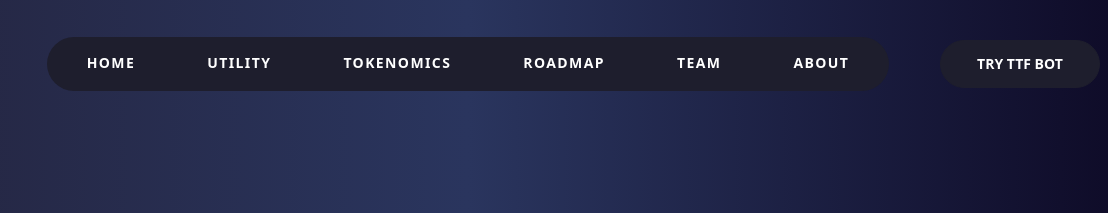
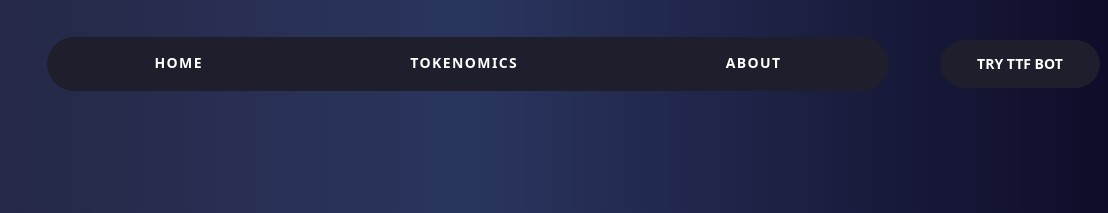
Before and after one commit to kaizelkai/ttfbot.io, a plain HTML site: page index.html in a window 1280 px wide. Shown: the top 213 px of the page, 172-1280 px from the left. Drawn offline with nearby package versions, Linux system fonts and the light colour scheme; a script that the page names is missing.

Commit message:
modif  m

```diff
--- a/index.html
+++ b/index.html
@@ -352,7 +352,7 @@
                   class="uppercase py-2 font-bold  text-accent font-sans cursor-pointer text-sm tracking-widest border-b-2 border-transparent hover:border-accent transition-colors duration-[600ms] "
                   href="#home">Home</a><a
                   class="uppercase py-2 font-bold  text-accent font-sans cursor-pointer text-sm tracking-widest border-b-2 border-transparent hover:border-accent transition-colors duration-[600ms]"
-                  href="#utility">Utility</a><a
+                  href="#utility" style="display: none;">Utility</a><a
                   class="uppercase py-2 font-bold  text-accent font-sans cursor-pointer text-sm tracking-widest border-b-2 border-transparent hover:border-accent transition-colors duration-[600ms]"
                   style="display: none;" href="#versions">Versions</a><a
                   class="uppercase py-2 font-bold  text-accent font-sans cursor-pointer text-sm tracking-widest border-b-2 border-transparent hover:border-accent transition-colors duration-[600ms]"
@@ -360,9 +360,9 @@
                   class="uppercase py-2 font-bold  text-accent font-sans cursor-pointer text-sm tracking-widest border-b-2 border-transparent hover:border-accent transition-colors duration-[600ms]"
                   href="#audit" style="display: none;">Audit</a><a
                   class="uppercase py-2 font-bold  text-accent font-sans cursor-pointer text-sm tracking-widest border-b-2 border-transparent hover:border-accent transition-colors duration-[600ms]"
-                  href="#roadmap">Roadmap</a><a
+                  href="#roadmap" style="display: none;">Roadmap</a><a
                   class="uppercase py-2 font-bold  text-accent font-sans cursor-pointer text-sm tracking-widest border-b-2 border-transparent hover:border-accent transition-colors duration-[600ms]"
-                  href="#team">Team</a><a
+                  href="#team" style="display: none;">Team</a><a
                   class="uppercase py-2 font-bold  text-accent font-sans cursor-pointer text-sm tracking-widest border-b-2 border-transparent hover:border-accent transition-colors duration-[600ms]"
                   href="#about">About</a>
               </ul>
@@ -379,7 +379,7 @@
                   <a class="uppercase py-4 font-bold  text-accent font-sans cursor-pointer text-md tracking-widest border-b-2 border-transparent hover:border-accent transition-colors duration-[600ms]  border-accent"
                     href="#home">Home</a><a
                     class="uppercase py-4 font-bold  text-accent font-sans cursor-pointer text-md tracking-widest border-b-2 border-transparent hover:border-accent transition-colors duration-[600ms]"
-                    href="#utility">Utility</a><a
+                    href="#utility" style="display: none;">Utility</a><a
                     class="uppercase py-4 font-bold  text-accent font-sans cursor-pointer text-md tracking-widest border-b-2 border-transparent hover:border-accent transition-colors duration-[600ms]"
                     style="display: none;" href="#versions">Versions</a><a
                     class="uppercase py-4 font-bold  text-accent font-sans cursor-pointer text-md tracking-widest border-b-2 border-transparent hover:border-accent transition-colors duration-[600ms]"
@@ -387,9 +387,9 @@
                     class="uppercase py-4 font-bold  text-accent font-sans cursor-pointer text-md tracking-widest border-b-2 border-transparent hover:border-accent transition-colors duration-[600ms]"
                     href="#audit" style="display: none;">Audit</a><a
                     class="uppercase py-4 font-bold  text-accent font-sans cursor-pointer text-md tracking-widest border-b-2 border-transparent hover:border-accent transition-colors duration-[600ms]"
-                    href="#roadmap">Roadmap</a><a
+                    href="#roadmap" style="display: none;">Roadmap</a><a
                     class="uppercase py-4 font-bold  text-accent font-sans cursor-pointer text-md tracking-widest border-b-2 border-transparent hover:border-accent transition-colors duration-[600ms]"
-                    href="#team">Team</a><a
+                    href="#team" style="display: none;">Team</a><a
                     class="uppercase py-4 font-bold  text-accent font-sans cursor-pointer text-md tracking-widest border-b-2 border-transparent hover:border-accent transition-colors duration-[600ms]"
                     href="#about">About</a><button
                     class="btn btn-secondary  hover:bg-secondary-content text-accent w-40 rounded-full"><a
@@ -417,7 +417,7 @@
           </div>
         </div>
       </section>
-      <section id="info" class=" bg-neutral relative flex justify-center flex-wrap"><svg class="w-full "
+      <section id="info" class=" bg-neutral relative flex justify-center flex-wrap" style="display: none;"><svg class="w-full "
           xmlns="http://www.w3.org/2000/svg" viewBox="0 0 1440 320">
           <path fill="url(#myGradient)" fill-opacity="1"
             d="M0,224L48,234.7C96,245,192,267,288,272C384,277,480,267,576,240C672,213,768,171,864,170.7C960,171,1056,213,1152,197.3C1248,181,1344,107,1392,69.3L1440,32L1440,0L1392,0C1344,0,1248,0,1152,0C1056,0,960,0,864,0C768,0,672,0,576,0C480,0,384,0,288,0C192,0,96,0,48,0L0,0Z">
@@ -492,7 +492,7 @@
           </linearGradient>
         </svg>
       </section>
-      <section id="utility" class="gradiant relative flex justify-center  " >
+      <section id="utility" class="gradiant relative flex justify-center  " style="display: none;">
         <div class="screen-optz overflow-hidden w-full z-20 flex flex-wrap justify-center px-8 lg:px-0 pt-16 lg:py-20">
           <p class="w-full -mb-2 text-base font-semibold leading-7 text-secondary hidden-animation bvvg4">Features &amp;
             Benefits</p>
@@ -941,7 +941,7 @@
             src="img/dextools.png" class="h-24"></a></div>
     </div>
   </section>
-  <section id="roadmap" class="gradiant relative flex justify-center">
+  <section id="roadmap" class="gradiant relative flex justify-center" style="display: none;">
     <div class="screen-optz w-full z-20 flex py-4 pb-20 px-8 lg:px-0 justify-center flex-wrap ">
       <div class="container mx-auto w-full h-full text-center">
         <div class="text-left my-8 hidden-animation bvvg16">
@@ -1370,7 +1370,7 @@
       </div>
     </div>
   </section>
-  <section id="team" class="bg-accent relative flex justify-center flex-wrap">
+  <section id="team" class="bg-accent relative flex justify-center flex-wrap" style="display: none;">
     <div class="screen-optz w-full px-10 pt-20">
       <div class="container">
 
@@ -1492,7 +1492,7 @@
                 it 24/7.</div>
             </div>
           </div>
-          <div class="bg-primary rounded-lg shadow-lg p-8 text-lg   text-netural lg:text-xl">
+          <div class="bg-primary rounded-lg shadow-lg p-8 text-lg   text-netural lg:text-xl" style="display: none;">
             <div class="w-full hidden-animation bvvg21">
               <div class="mb-8">Our team worked tirelessly to create an advanced tool that could monitor the
                 cryptocurrency market and detect suspicious activities and potential scams. We poured our hearts and
```
